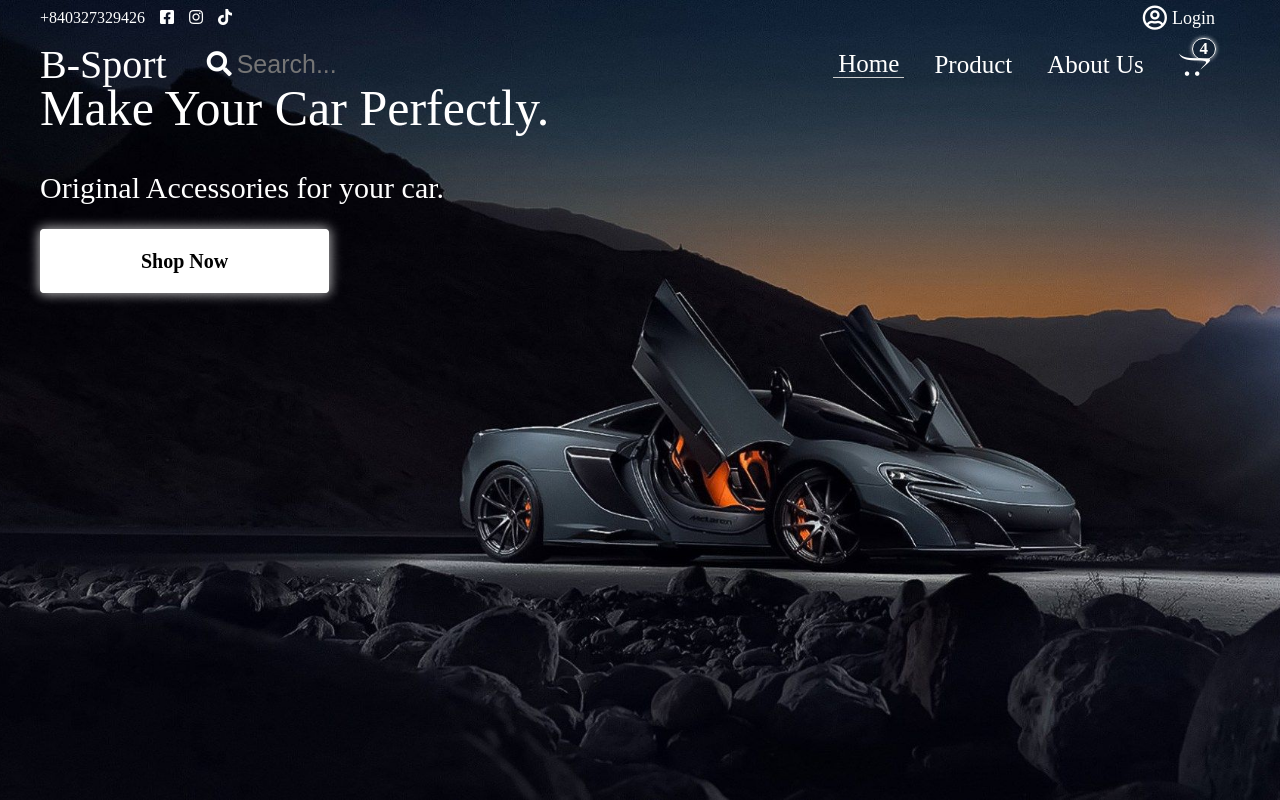
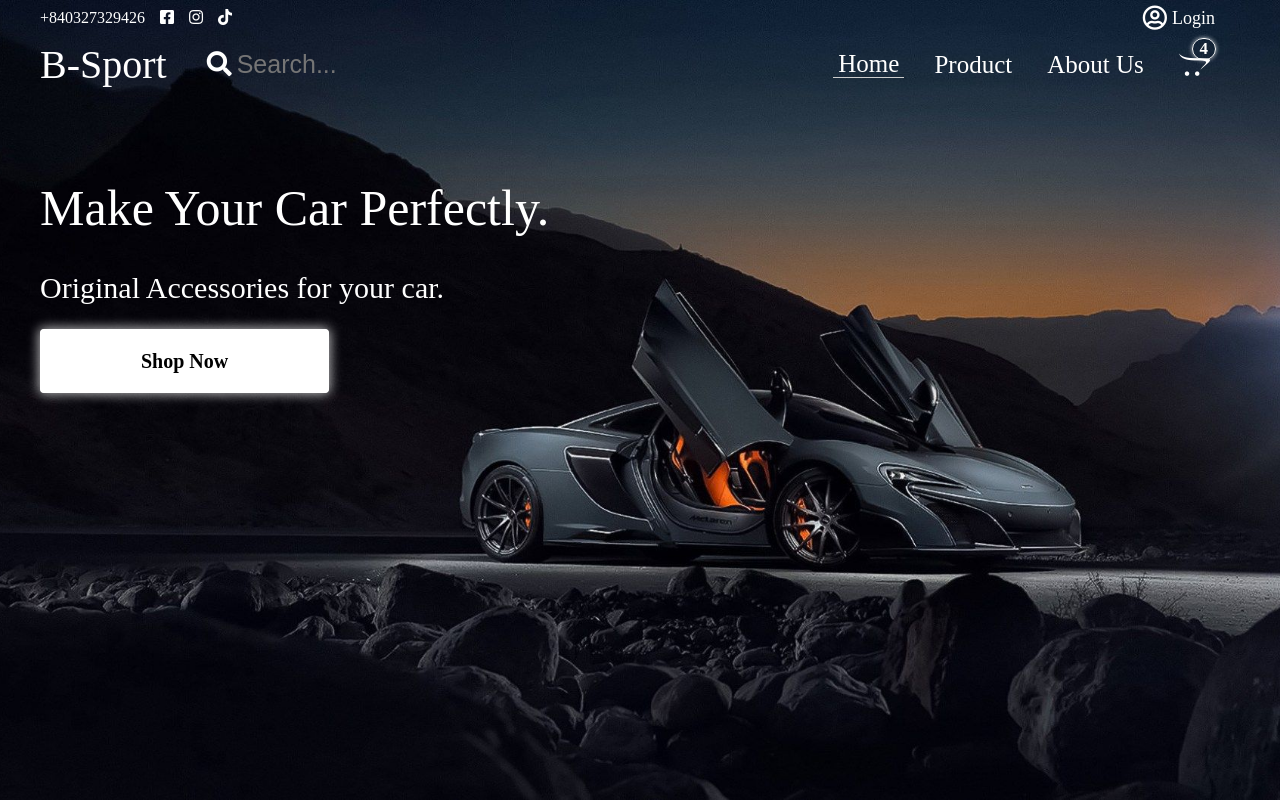
Before and after one commit to ngocthinh0605/B-shopStore, a React (Create React App) app: page / in a window 1280 px wide. Shown: the top 800 px of the page. Built offline with nearby package versions, Linux system fonts and the light colour scheme; the HTML template or start-up script is replaced by a standard one.

Commit message:
fix spell

```diff
--- a/src/css/Home.css
+++ b/src/css/Home.css
@@ -12,7 +12,7 @@
     color: white;
 }
 .banner__infor{
-    margin-top: 100px;
+    margin-top: 200px;
 }
 
 .banner__infor-top{
--- a/src/page/CheckOut/CheckOut.js
+++ b/src/page/CheckOut/CheckOut.js
@@ -4,7 +4,6 @@ import Header from '../../components/Header'
 import '../../css/checkout.scss'
 import '../../Grid.css'
 
-import img from '../../image/emptycart.png'
 import ItemInCheckOut from './ItemInCheckOut'
 import { useSelector } from 'react-redux';
 
@@ -68,7 +67,7 @@ const CheckOut = () => {
                                         <span>Price</span>
                                     </div>
                                     <div className="checkout__product-wrap col l-2">
-                                        <span>Quality</span>
+                                        <span>Quantity</span>
                                     </div>
                                     <div className="checkout__product-wrap col l-2">
                                         <span>Total</span>
```
